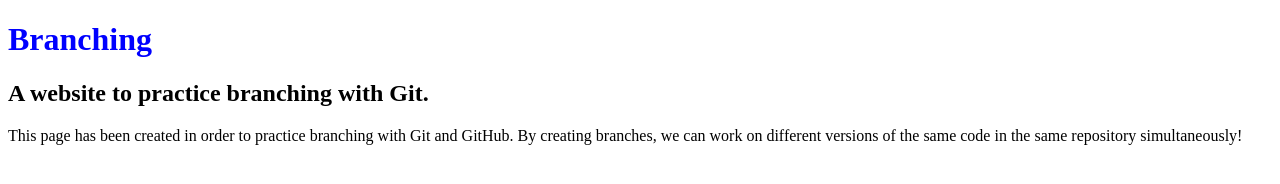
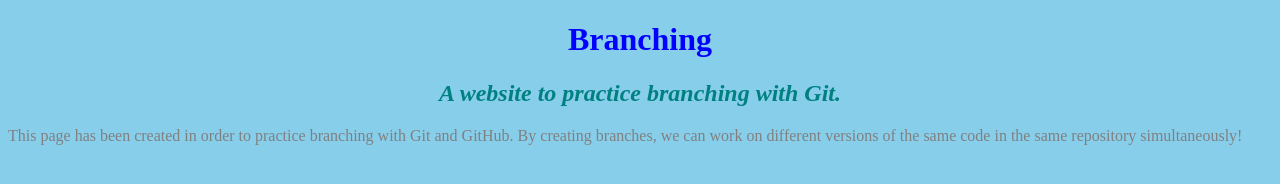
Before and after one commit to planeswalker1/branching, a plain HTML site: page index.html in a window 1280 px wide. Drawn offline with Linux system fonts and the light colour scheme.

Commit message:
Add styles to body, h1, h2, and p to fit blue theme

```diff
--- a/css/styles.css
+++ b/css/styles.css
@@ -1,3 +1,18 @@
+body {
+  background-color: skyblue;
+}
+
 h1 {
   color: blue;
+  text-align: center;
 }
+
+h2 {
+  color: teal;
+  font-style: italic;
+  text-align: center;
+}
+
+p {
+  color: gray;
+}
```
